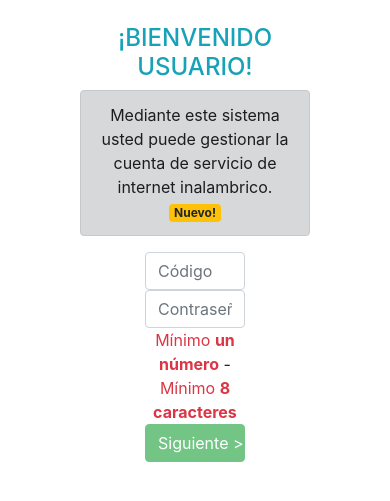
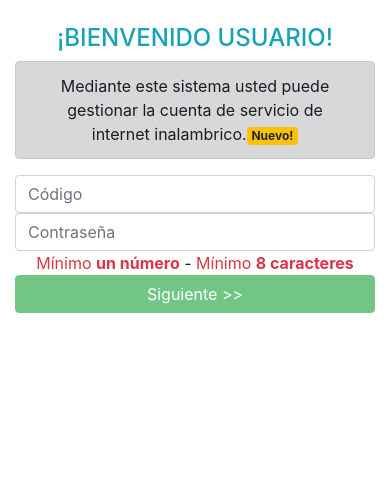
Before and after one commit to rnlprz/finesimk, a CodeIgniter app: page /database/ in a window 390 px wide. Shown: the part 56-557 px from the top of the page. Run offline with CodeIgniter, Linux system fonts and the light colour scheme.

Commit message:
FINESIMK Version 1.0.1

```diff
--- a/application/views/pages/login.php
+++ b/application/views/pages/login.php
@@ -1,14 +1,14 @@
 <div class="container">
     <br>
     <div class="row">
-        <div class="col-8 offset-2 text-center">
+        <div class="col-md-8 offset-md-2 text-center">
             <h4 class="text-info">¡BIENVENIDO USUARIO!</h4>
             <p class="alert alert-dark">
                 Mediante este sistema usted puede gestionar la cuenta de servicio de internet inalambrico.<span
                         class="badge badge-warning">Nuevo!</span>
             </p>
         </div>
-        <div class="col-4 offset-4 text-center">
+        <div class="col-md-4 offset-md-4 text-center">
                 <form action="">
                     <div class="input-group">
                         <input type="text" class="form-control" placeholder="Código" required>
```
